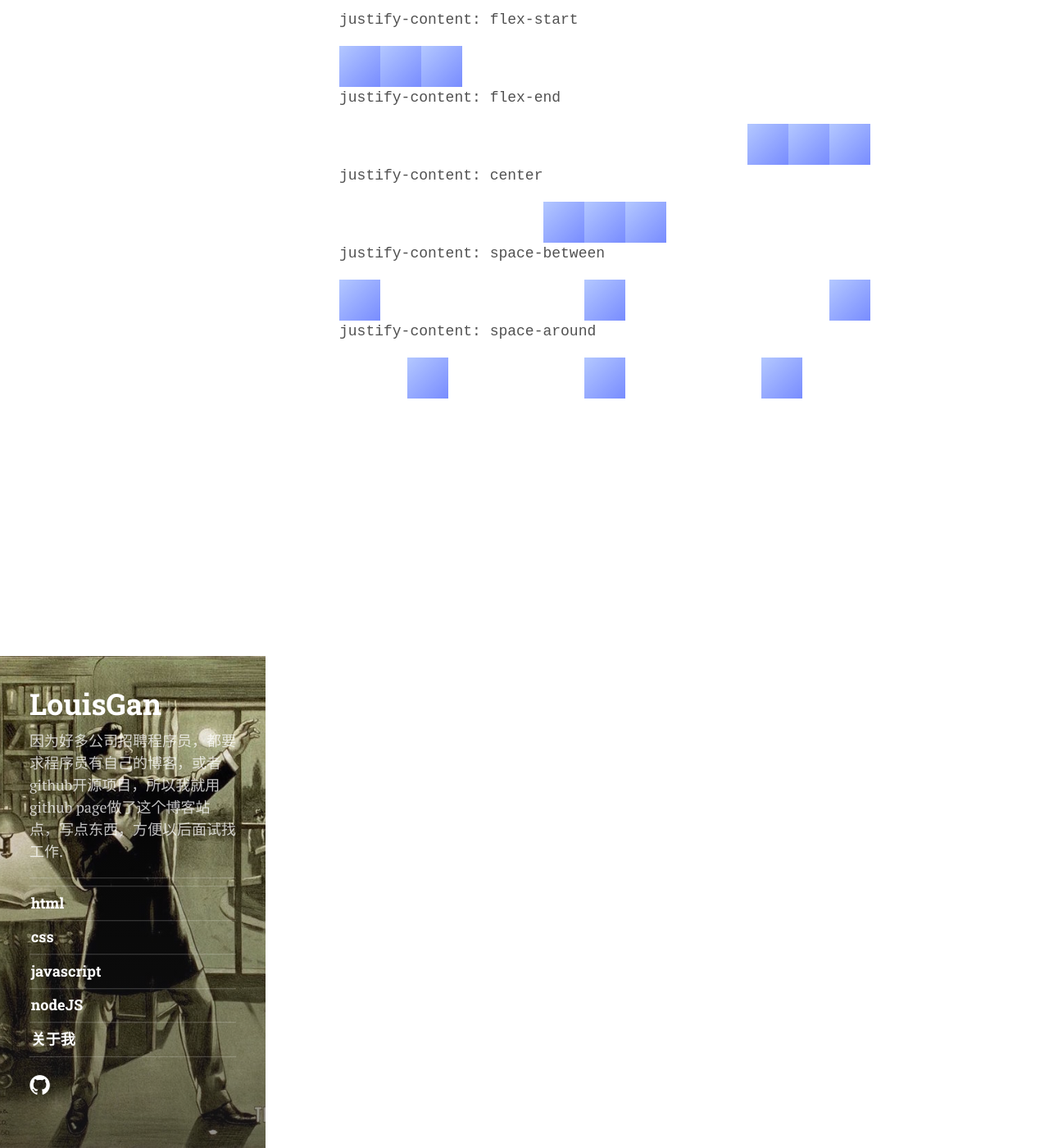
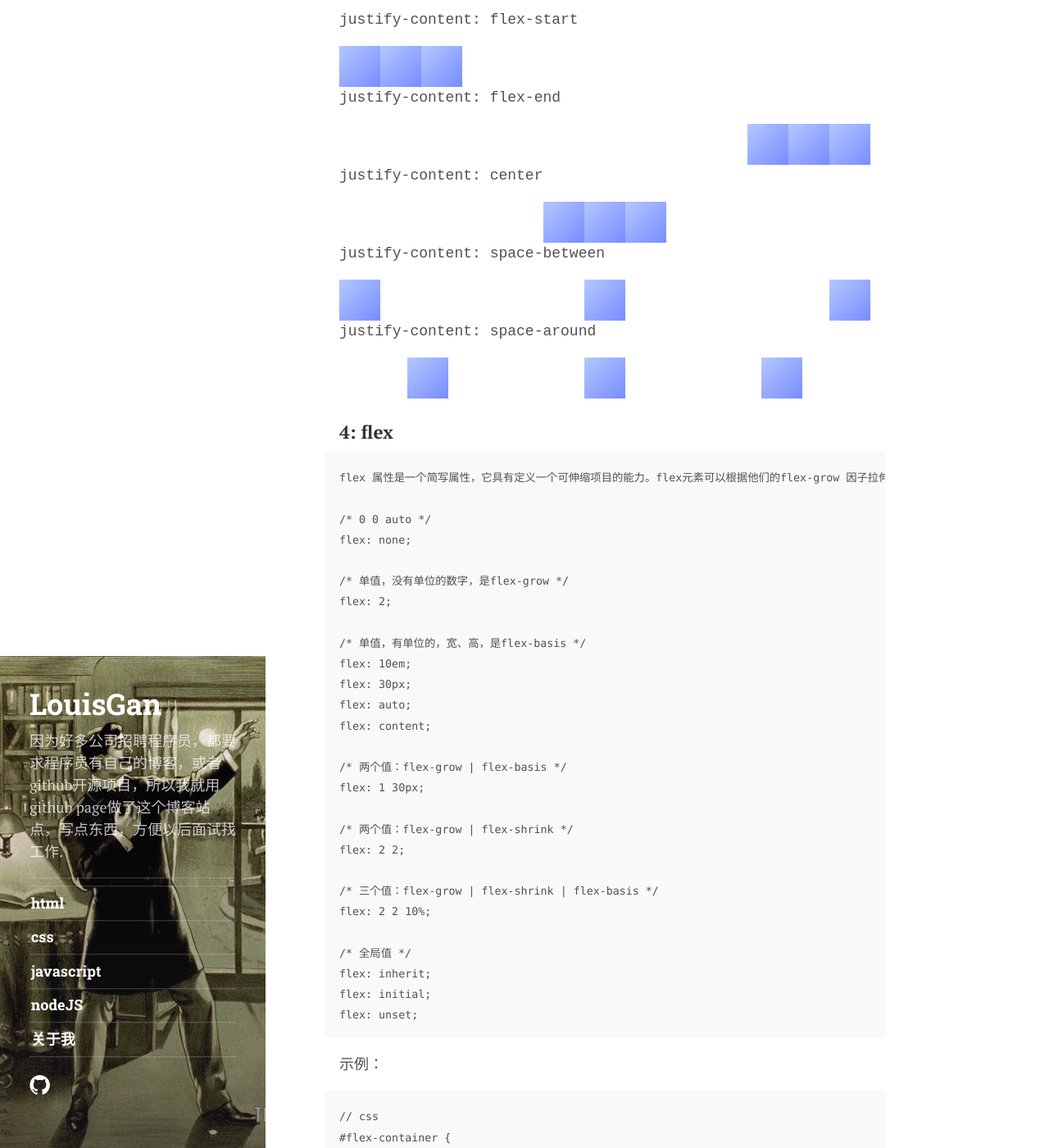
Before and after one commit to ganpeng/ganpeng.github.io, a Jekyll site: the page built from _posts/2014-5-6-flex-study.md, in a window 1280 px wide and 1400 px high, scrolled down 9818 px. Shown: the whole window at 82% size. Built offline with Jekyll 4.4.1, drawn with Linux system fonts in a browser that asks for light colours; nearby versions of some CDN libraries; some web fonts are replaced; some of the changed text lies outside the part shown.

Commit message:
完善flex总结

```diff
--- a/_posts/2014-5-6-flex-study.md
+++ b/_posts/2014-5-6-flex-study.md
@@ -397,3 +397,152 @@ tags: [css]
     <div style="  width: 50px; height: 50px; background: linear-gradient(-45deg, #788cff, #b4c8ff);"></div>
   </div>
 </div>
+
+
+### 4: flex
+
+	flex 属性是一个简写属性，它具有定义一个可伸缩项目的能力。flex元素可以根据他们的flex-grow 因子拉伸以填充可用空间，或根据他们的 flex-shrink 因子收缩以防止溢出。
+
+	/* 0 0 auto */
+	flex: none;
+
+	/* 单值，没有单位的数字，是flex-grow */
+	flex: 2;
+
+	/* 单值，有单位的，宽、高，是flex-basis */
+	flex: 10em;
+	flex: 30px;
+	flex: auto;
+	flex: content;
+
+	/* 两个值：flex-grow | flex-basis */
+	flex: 1 30px;
+
+	/* 两个值：flex-grow | flex-shrink */
+	flex: 2 2;
+
+	/* 三个值：flex-grow | flex-shrink | flex-basis */
+	flex: 2 2 10%;
+
+	/* 全局值 */
+	flex: inherit;
+	flex: initial;
+	flex: unset;
+
+
+示例：
+
+	// css
+	#flex-container {
+		display: -webkit-flex;
+		display: flex;
+		-webkit-flex-direction: row;
+		flex-direction: row;
+	}
+
+	#flex-container > .flex-item {
+		-webkit-flex: auto;
+		flex: auto;
+	}
+
+	#flex-container > .raw-item {
+		width: 5rem;
+	}
+
+	// html
+
+	<div id="flex-container">
+	    <div class="flex-item" id="flex">Flex box (click to toggle raw box)</div>
+	    <div class="raw-item" id="raw">Raw box</div>
+	</div>
+
+效果
+
+<div style="height:5rem;border:1px solid red;display:flex;display:-webkit-flex;">
+    <div style="flex:auto;-webkit-flex:auto;border:1px solid pink;">Flex box (click to toggle raw box)</div>
+    <div style="width:5rem;">Raw box</div>
+</div>
+
+
+### 5： flex-basis
+	flex-basis 指定了flex item在主轴方向上的初始大小。如果不使用box-sizing来改变盒模型的话，那么这个属性就决定了flex item的内容盒（content-box）的宽或者高（取决于主轴的方向）的尺寸大小。
+
+	语法：
+
+	flex-basis: 10em      /* <'width'> */
+	flex-basis: 3px       /* <'width'> */
+	flex-basis: auto      /* <'width'> */
+	flex-basis: content
+
+	flex-basis: inherit
+
+	<'width'>
+	width值可以是一个数字后面跟着绝对单位例如px,mm,pt;该值也可以是一个百分数，那么这个百分数就是相对于其父弹性盒容器的宽或者高（取决于主轴方向）。负值是不被允许的。
+
+示例：
+
+	element {
+	  flex-basis: 18em;
+	}
+
+### 6： flex-flow
+	flex-flow是一个简写的css属性，它由flex-direction(伸缩方向) 和 flex-wrap(是否强制换行)组成
+
+示例：
+
+	element {
+	  flex-flow: column-reverse wrap;
+	}
+### 7： flex-grow
+	flex-grow CSS属性定义弹性盒子项（flex item）的拉伸因子。
+
+示例：
+
+	element {
+	  flex-grow: 3;
+	}
+
+### 8: flex-shrink
+	flex-shrink 属性指定了flex item的收缩规则。
+
+示例：
+
+	element {
+	  flex-shrink: 3;
+	}
+
+### 9： flex-wrap
+	语法：
+	flex-wrap: nowrap;
+	flex-wrap: wrap;
+	flex-wrap: wrap-reverse;
+
+	/* Global values */
+	flex-wrap: inherit;
+	flex-wrap: initial;
+	flex-wrap: unset;
+
+
+示例：
+
+	element {
+	  flex-wrap: nowrap;
+	}
+
+### 10 ： order
+	// html
+	<!DOCTYPE html>
+	<header>…</header>
+	<div id='main'>
+	   <article>…</article>
+	   <nav>…</nav>
+	   <aside>…</aside>
+	</div>
+	<footer>…</footer>
+
+	//  css
+
+	#main { display: flex; }
+	#main > article { flex:1;         order: 2; }
+	#main > nav     { width: 200px;   order: 1; }
+	#main > aside   { width: 200px;   order: 3; }
```
